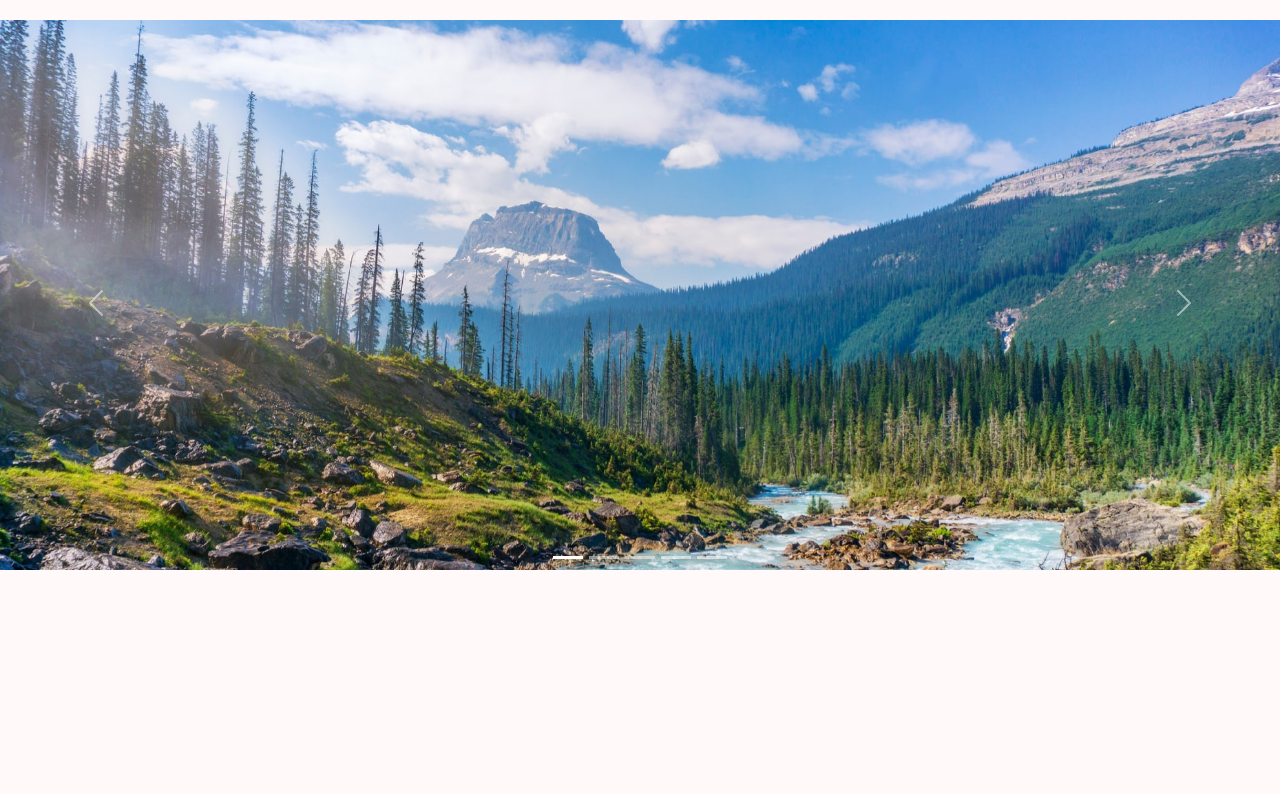
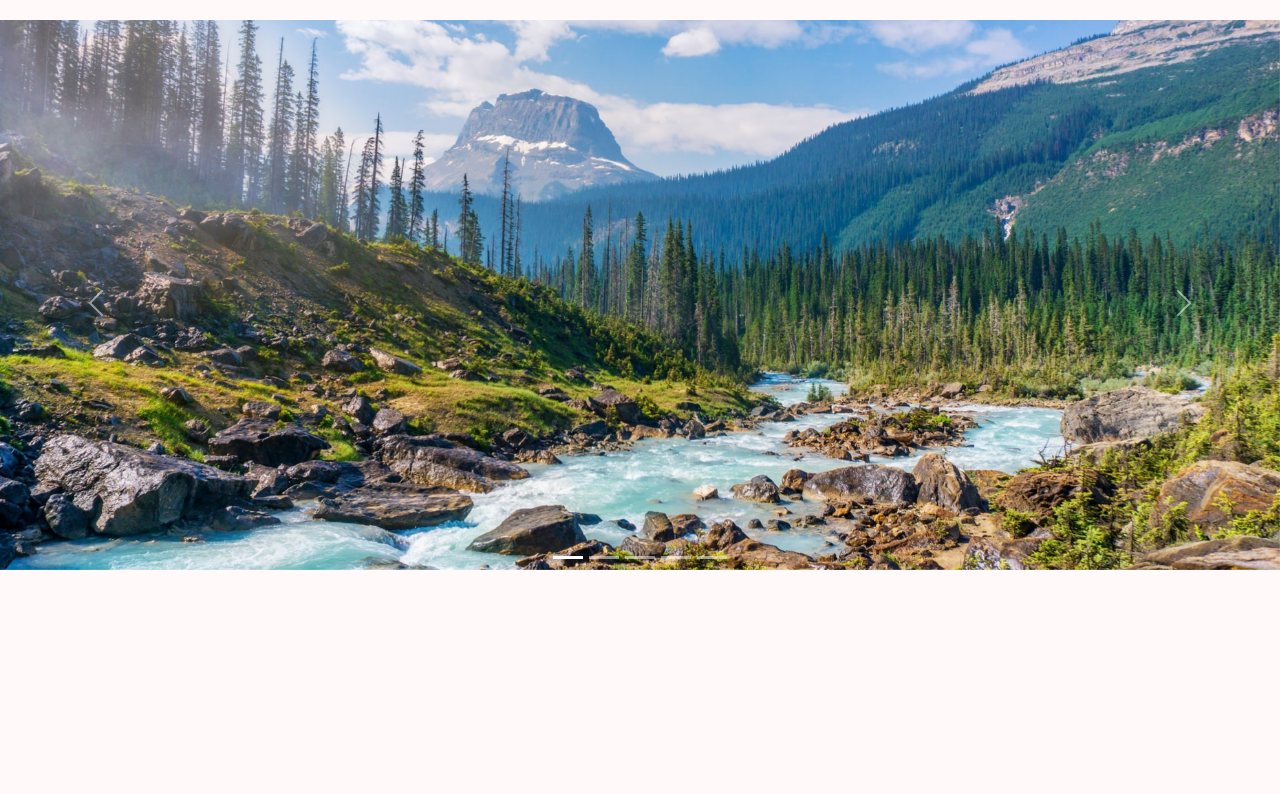
Before and after one commit to shu004/national-parks-app, a Flask app: page / in a window 1280 px wide. Shown: the part 116-910 px from the top of the page. Run offline with Flask 2, Linux system fonts and the light colour scheme; data that the repository does not hold is empty; some libraries are stand-ins or nearby versions.

```diff
--- a/static/css/homepage.css
+++ b/static/css/homepage.css
@@ -7,8 +7,12 @@
 }
 
 .carousel-inner {
+  width: 1300px;
+}
+
+.carousel-item > img {
   height: 550px;
-  width: 1300px;
+  object-fit: cover;
 }
 
 .react-container {
```
